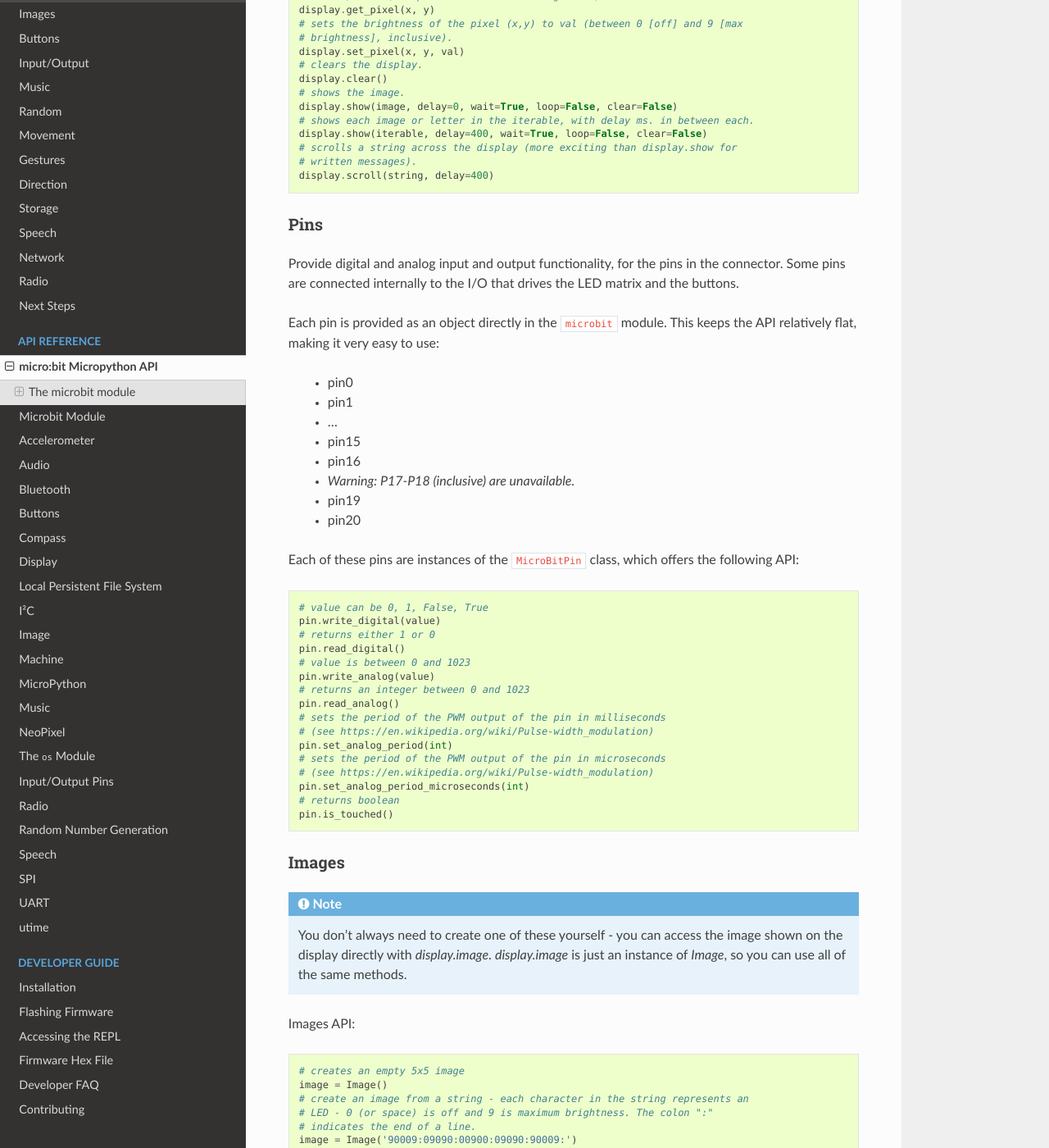
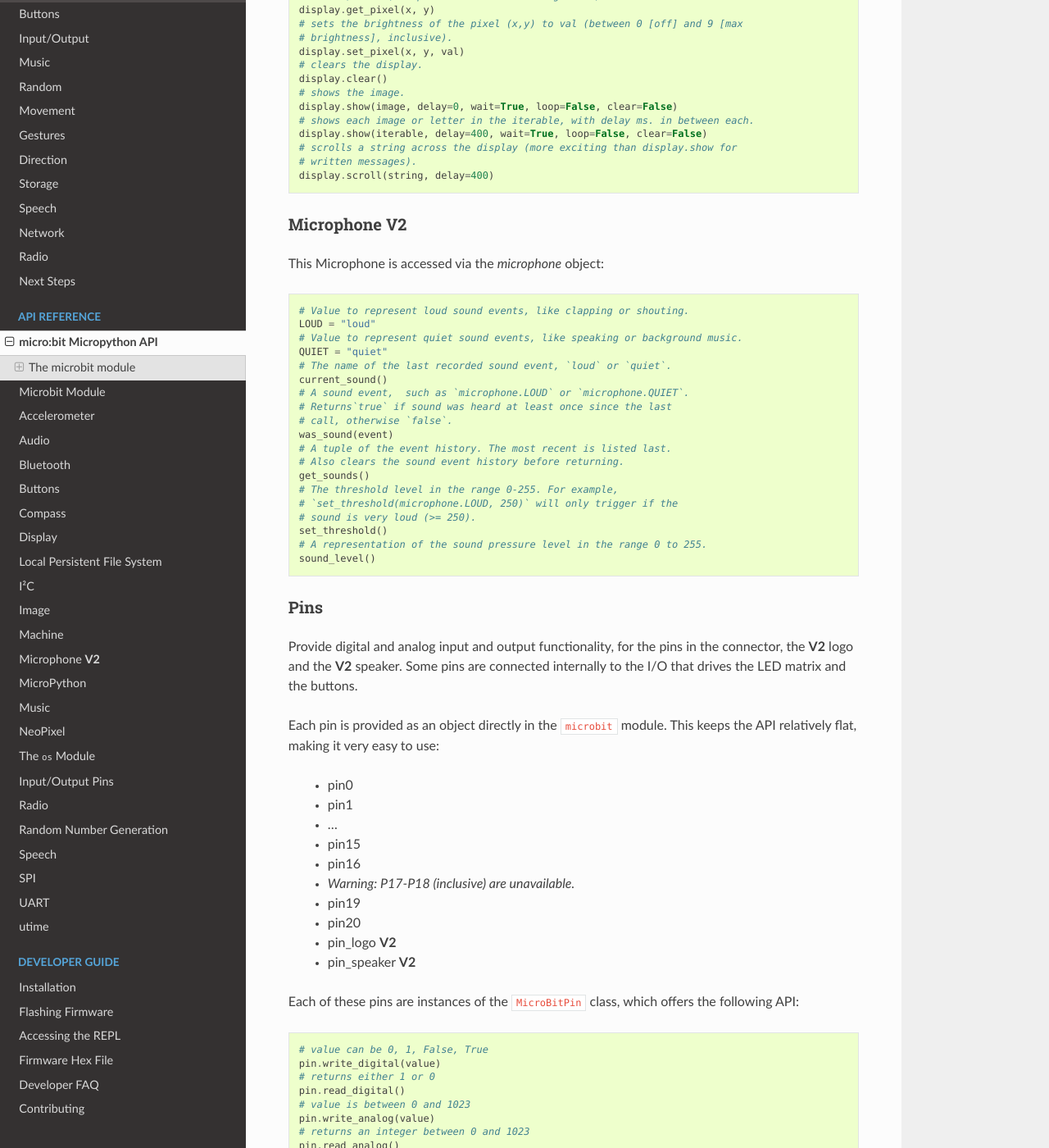
Before and after one commit to bbcmicrobit/micropython, a Sphinx documentation site: the page built from docs/microbit_micropython_api.rst, in a window 1280 px wide and 1400 px high, scrolled down 1469 px. Shown: the whole window at 82% size. Built offline with Sphinx 7.4.7 and the Read the Docs theme 2.0.0, drawn with Linux system fonts in a browser that asks for light colours; some of the changed text lies outside the part shown.

Commit message:
include V2 on index

```diff
--- a/docs/microbit_micropython_api.rst
+++ b/docs/microbit_micropython_api.rst
@@ -70,10 +70,35 @@ The LED display is exposed via the `display` object::
     # written messages).
     display.scroll(string, delay=400)
 
+Microphone **V2**
+----------
+
+This Microphone is accessed via the `microphone` object::
+
+    # Value to represent loud sound events, like clapping or shouting.
+    LOUD = "loud"
+    # Value to represent quiet sound events, like speaking or background music.
+    QUIET = "quiet"
+    # The name of the last recorded sound event, `loud` or `quiet`.
+    current_sound()
+    # A sound event,  such as `microphone.LOUD` or `microphone.QUIET`.
+    # Returns`true` if sound was heard at least once since the last
+    # call, otherwise `false`.
+    was_sound(event)
+    # A tuple of the event history. The most recent is listed last.
+    # Also clears the sound event history before returning.
+    get_sounds()
+    # The threshold level in the range 0-255. For example,
+    # `set_threshold(microphone.LOUD, 250)` will only trigger if the
+    # sound is very loud (>= 250).
+    set_threshold()
+    # A representation of the sound pressure level in the range 0 to 255.
+    sound_level()
+
 Pins
 ----
 
-Provide digital and analog input and output functionality, for the pins in the connector. Some pins are connected internally to the I/O that drives the LED matrix and the buttons.
+Provide digital and analog input and output functionality, for the pins in the connector, the **V2** logo and the **V2** speaker. Some pins are connected internally to the I/O that drives the LED matrix and the buttons.
 
 Each pin is provided as an object directly in the ``microbit`` module.  This keeps the API relatively flat, making it very easy to use:
 
@@ -85,6 +110,8 @@ Each pin is provided as an object directly in the ``microbit`` module.  This kee
     * *Warning: P17-P18 (inclusive) are unavailable.*
     * pin19
     * pin20
+    * pin_logo **V2**
+    * pin_speaker **V2**
 
 Each of these pins are instances of the ``MicroBitPin`` class, which offers the following API::
 
@@ -104,6 +131,28 @@ Each of these pins are instances of the ``MicroBitPin`` class, which offers the
     pin.set_analog_period_microseconds(int)
     # returns boolean
     pin.is_touched()
+
+Except in the case of the pins marked **V2**, which offers the following API:
+
+    **pin_logo**
+    # returns boolean
+    pin_logo.is_touched()
+
+    **pin_speaker**
+    # value can be 0, 1, False, True
+    pin.write_digital(value)
+    # returns either 1 or 0
+    pin.read_digital()
+    # value is between 0 and 1023
+    pin.write_analog(value)
+    # returns an integer between 0 and 1023
+    pin.read_analog()
+    # sets the period of the PWM output of the pin in milliseconds
+    # (see https://en.wikipedia.org/wiki/Pulse-width_modulation)
+    pin.set_analog_period(int)
+    # sets the period of the PWM output of the pin in microseconds
+    # (see https://en.wikipedia.org/wiki/Pulse-width_modulation)
+    pin.set_analog_period_microseconds(int)
 
 Images
 ------
```
Also changed, not shown: docs/index.rst (+9 -1 lines).
